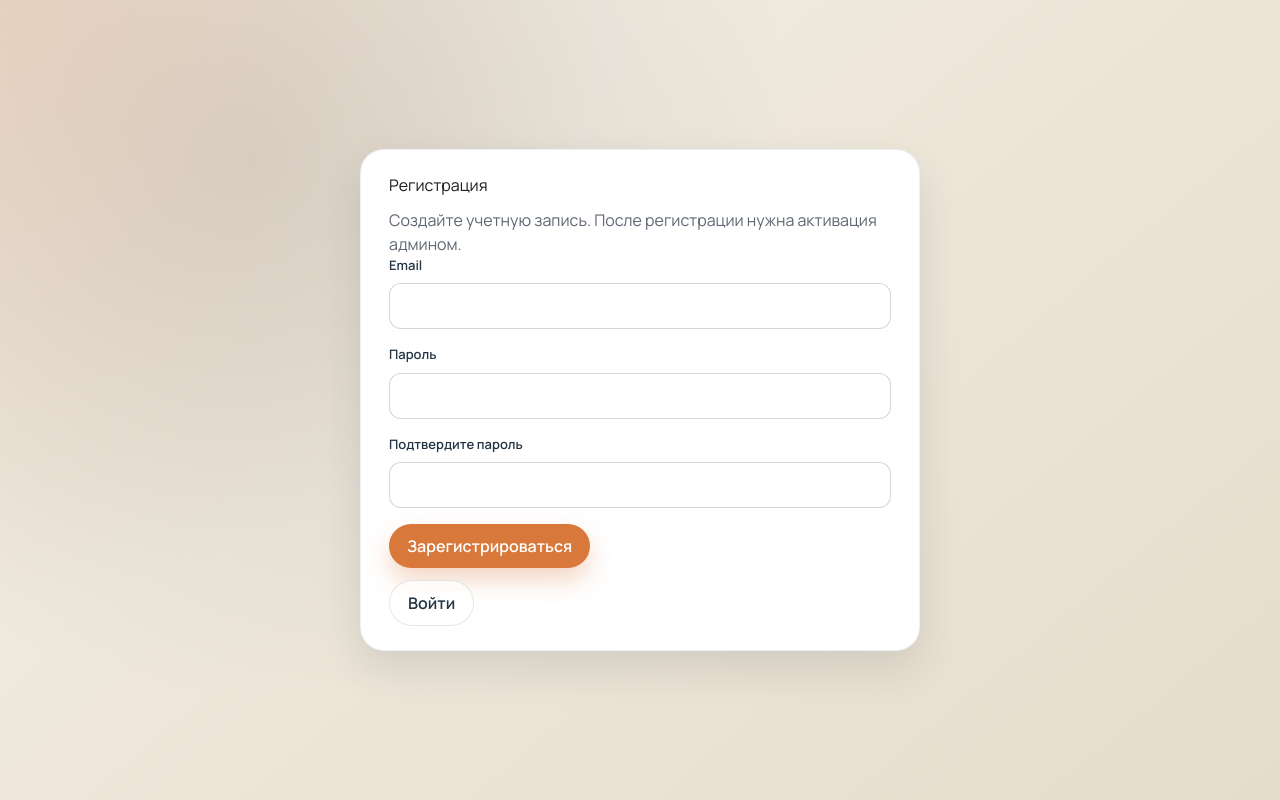
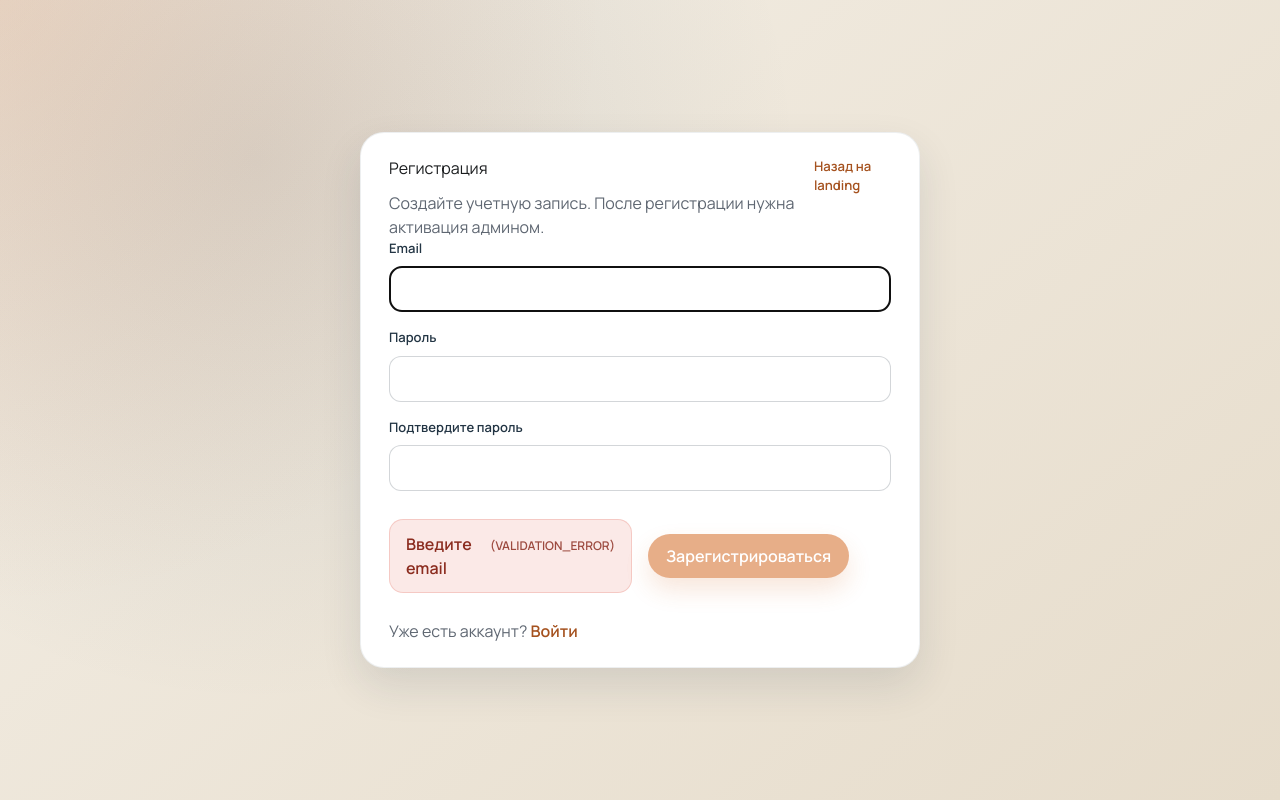
Before and after one commit to Kerysfel/Studying-light, a React (Vite) app in the folder frontend/: page /register in a window 1280 px wide. Built offline with nearby package versions, Linux system fonts and the light colour scheme.

Commit message:
[patch0.8.0](feat): Finalized auth page

```diff
--- a/frontend/src/api.js
+++ b/frontend/src/api.js
@@ -36,20 +36,38 @@ const parseJson = async (response) => {
   return response.json();
 };
 
+const asDetailString = (value, fallback = "Ошибка запроса") => {
+  if (typeof value === "string" && value.trim()) {
+    return value;
+  }
+  return fallback;
+};
+
 const normalizeError = (status, payload) => {
+  if (Array.isArray(payload?.detail)) {
+    return {
+      detail: asDetailString(payload.title, "Проверьте введенные данные."),
+      code: payload.code || "VALIDATION_ERROR",
+      errors: payload.errors || payload.detail,
+    };
+  }
+
   const candidate = payload?.detail && typeof payload.detail === "object" ? payload.detail : payload;
 
   if (candidate && typeof candidate === "object") {
     return {
-      detail: candidate.detail || payload?.detail || "Ошибка запроса",
+      detail: asDetailString(
+        candidate.detail,
+        asDetailString(payload?.detail, "Ошибка запроса")
+      ),
       code: candidate.code || payload?.code || `HTTP_${status}`,
       errors: candidate.errors || payload?.errors || null,
     };
   }
 
   return {
-    detail: typeof payload?.detail === "string" ? payload.detail : "Ошибка запроса",
-    code: `HTTP_${status}`,
+    detail: asDetailString(payload?.detail, "Ошибка запроса"),
+    code: payload?.code || `HTTP_${status}`,
     errors: null,
   };
 };
--- /dev/null
+++ b/frontend/src/components/AuthLayout.jsx
@@ -0,0 +1,23 @@
+import { Link } from "react-router-dom";
+
+const AuthLayout = ({ title, subtitle, children, footer = null }) => {
+  return (
+    <div className="auth-shell">
+      <section className="panel auth-panel">
+        <div className="auth-header">
+          <div>
+            <h1>{title}</h1>
+            {subtitle && <p className="muted">{subtitle}</p>}
+          </div>
+          <Link className="auth-back-link" to="/">
+            Назад на landing
+          </Link>
+        </div>
+        {children}
+        {footer}
+      </section>
+    </div>
+  );
+};
+
+export default AuthLayout;
--- /dev/null
+++ b/frontend/src/components/ErrorBanner.jsx
@@ -0,0 +1,53 @@
+const normalizeErrorsList = (error) => {
+  if (!error) {
+    return [];
+  }
+
+  if (Array.isArray(error.errors)) {
+    return error.errors.map((item) => {
+      if (typeof item === "string") {
+        return item;
+      }
+      if (item && typeof item === "object") {
+        if (item.msg && item.loc) {
+          const location = Array.isArray(item.loc) ? item.loc.join(".") : String(item.loc);
+          return `${location}: ${item.msg}`;
+        }
+        if (item.msg) {
+          return item.msg;
+        }
+      }
+      return String(item);
+    });
+  }
+
+  return [];
+};
+
+const ErrorBanner = ({ error }) => {
+  if (!error) {
+    return null;
+  }
+
+  const detail = error.detail || "Произошла ошибка";
+  const code = error.code || "UNKNOWN";
+  const detailsList = normalizeErrorsList(error);
+
+  return (
+    <div className="alert error error-banner" role="alert">
+      <div className="error-banner-header">
+        <span>{detail}</span>
+        <small>({code})</small>
+      </div>
+      {detailsList.length > 0 && (
+        <ul className="error-banner-list">
+          {detailsList.map((item, index) => (
+            <li key={`${item}-${index}`}>{item}</li>
+          ))}
+        </ul>
+      )}
+    </div>
+  );
+};
+
+export default ErrorBanner;
--- a/frontend/src/pages/ForceChangePassword.jsx
+++ b/frontend/src/pages/ForceChangePassword.jsx
@@ -1,8 +1,28 @@
-import { useState } from "react";
+import { useMemo, useState } from "react";
 import { useNavigate } from "react-router-dom";
 
-import { getErrorMessage, request } from "../api.js";
+import { request } from "../api.js";
 import { useAuth } from "../auth.jsx";
+import AuthLayout from "../components/AuthLayout.jsx";
+import ErrorBanner from "../components/ErrorBanner.jsx";
+
+const toError = (detail, code, errors = null) => ({ detail, code, errors });
+
+const validateForm = ({ currentPassword, newPassword, confirmNewPassword }) => {
+  if (!currentPassword || !newPassword || !confirmNewPassword) {
+    return toError("Заполните все поля", "VALIDATION_ERROR");
+  }
+  if (!newPassword.trim() || !confirmNewPassword.trim()) {
+    return toError("Новый пароль не может состоять только из пробелов", "VALIDATION_ERROR");
+  }
+  if (newPassword.length < 10) {
+    return toError("Новый пароль должен быть не короче 10 символов", "VALIDATION_ERROR");
+  }
+  if (newPassword !== confirmNewPassword) {
+    return toError("Новый пароль и подтверждение не совпадают", "VALIDATION_ERROR");
+  }
+  return null;
+};
 
 const ForceChangePassword = () => {
   const navigate = useNavigate();
@@ -10,14 +30,27 @@ const ForceChangePassword = () => {
 
   const [currentPassword, setCurrentPassword] = useState("");
   const [newPassword, setNewPassword] = useState("");
-  const [error, setError] = useState("");
-  const [message, setMessage] = useState("");
+  const [confirmNewPassword, setConfirmNewPassword] = useState("");
+  const [error, setError] = useState(null);
   const [loading, setLoading] = useState(false);
+
+  const clientValidationError = useMemo(
+    () => validateForm({ currentPassword, newPassword, confirmNewPassword }),
+    [confirmNewPassword, currentPassword, newPassword]
+  );
+
+  const canSubmit = !loading && !clientValidationError;
 
   const handleSubmit = async (event) => {
     event.preventDefault();
-    setError("");
-    setMessage("");
+
+    const validationError = validateForm({ currentPassword, newPassword, confirmNewPassword });
+    if (validationError) {
+      setError(validationError);
+      return;
+    }
+
+    setError(null);
 
     try {
       setLoading(true);
@@ -28,22 +61,26 @@ const ForceChangePassword = () => {
           new_password: newPassword,
         }),
       });
+
+      setCurrentPassword("");
+      setNewPassword("");
+      setConfirmNewPassword("");
+
       await refreshMe();
-      setMessage("Пароль обновлен.");
       navigate("/app", { replace: true });
     } catch (requestError) {
-      setError(getErrorMessage(requestError));
+      setError({
+        detail: requestError?.detail || "Не удалось сменить пароль",
+        code: requestError?.code || "UNKNOWN",
+        errors: requestError?.errors || null,
+      });
     } finally {
       setLoading(false);
     }
   };
 
   return (
-    <div className="auth-shell">
-      <section className="panel auth-panel">
-        <h1>Смените пароль</h1>
-        <p className="muted">Для продолжения работы обновите пароль.</p>
-
+    <AuthLayout title="Смените пароль" subtitle="Для продолжения работы обновите пароль.">
       <form className="form-grid" onSubmit={handleSubmit}>
         <div className="form-block full">
           <label htmlFor="force-current">Текущий пароль</label>
@@ -53,6 +90,7 @@ const ForceChangePassword = () => {
             autoComplete="current-password"
             value={currentPassword}
             onChange={(event) => setCurrentPassword(event.target.value)}
+            autoFocus
             required
           />
         </div>
@@ -68,12 +106,24 @@ const ForceChangePassword = () => {
             required
           />
         </div>
+        <div className="form-block full">
+          <label htmlFor="force-confirm-new">Подтвердите новый пароль</label>
+          <input
+            id="force-confirm-new"
+            type="password"
+            autoComplete="new-password"
+            value={confirmNewPassword}
+            onChange={(event) => setConfirmNewPassword(event.target.value)}
+            minLength={10}
+            required
+          />
+        </div>
 
-          {error && <div className="alert error full">{error}</div>}
-          {message && <div className="alert success full">{message}</div>}
+        {clientValidationError && !error && <ErrorBanner error={clientValidationError} />}
+        <ErrorBanner error={error} />
 
         <div className="auth-actions full">
-            <button className="primary-button" type="submit" disabled={loading}>
+          <button className="primary-button" type="submit" disabled={!canSubmit}>
             {loading ? "Сохраняем..." : "Сменить пароль"}
           </button>
           <button className="ghost-button" type="button" onClick={logout}>
@@ -81,8 +131,7 @@ const ForceChangePassword = () => {
           </button>
         </div>
       </form>
-      </section>
-    </div>
+    </AuthLayout>
   );
 };
 
--- a/frontend/src/pages/ForgotPassword.jsx
+++ b/frontend/src/pages/ForgotPassword.jsx
@@ -1,41 +1,72 @@
-import { useState } from "react";
+import { useMemo, useState } from "react";
 import { Link } from "react-router-dom";
 
-import { getErrorMessage, request } from "../api.js";
+import { request } from "../api.js";
+import AuthLayout from "../components/AuthLayout.jsx";
+import ErrorBanner from "../components/ErrorBanner.jsx";
+
+const toError = (detail, code, errors = null) => ({ detail, code, errors });
 
 const ForgotPassword = () => {
   const [email, setEmail] = useState("");
-  const [error, setError] = useState("");
-  const [message, setMessage] = useState("");
+  const [error, setError] = useState(null);
   const [loading, setLoading] = useState(false);
+  const [success, setSuccess] = useState(false);
+
+  const clientValidationError = useMemo(() => {
+    if (!email.trim()) {
+      return toError("Введите email", "VALIDATION_ERROR");
+    }
+    return null;
+  }, [email]);
+
+  const canSubmit = !loading && !clientValidationError;
 
   const handleSubmit = async (event) => {
     event.preventDefault();
-    setError("");
-    setMessage("");
+
+    if (clientValidationError) {
+      setError(clientValidationError);
+      return;
+    }
+
+    setError(null);
 
     try {
       setLoading(true);
-      const response = await request("/auth/request-password-reset", {
+      await request("/auth/request-password-reset", {
         method: "POST",
         body: JSON.stringify({ email }),
       });
-      if (response?.status === "ok") {
-        setMessage("Если email существует, заявка на сброс пароля отправлена.");
-      }
+      setSuccess(true);
     } catch (requestError) {
-      setError(getErrorMessage(requestError));
+      setError({
+        detail: requestError?.detail || "Не удалось отправить заявку",
+        code: requestError?.code || "UNKNOWN",
+        errors: requestError?.errors || null,
+      });
     } finally {
       setLoading(false);
     }
   };
 
+  if (success) {
     return (
-    <div className="auth-shell">
-      <section className="panel auth-panel">
-        <h1>Сброс пароля</h1>
-        <p className="muted">Введите email. Система всегда возвращает единый ответ.</p>
+      <AuthLayout
+        title="Заявка отправлена"
+        subtitle="Если аккаунт существует, заявка создана. Администратор выдаст временный пароль."
+      >
+        <div className="auth-actions">
+          <Link className="primary-button" to="/login" state={{ email }}>
+            К входу
+          </Link>
+        </div>
+      </AuthLayout>
+    );
+  }
 
+  return (
+    <AuthLayout title="Сброс пароля" subtitle="Введите email для создания заявки на временный пароль.">
       <form className="form-grid" onSubmit={handleSubmit}>
         <div className="form-block full">
           <label htmlFor="forgot-email">Email</label>
@@ -45,15 +76,16 @@ const ForgotPassword = () => {
             autoComplete="email"
             value={email}
             onChange={(event) => setEmail(event.target.value)}
+            autoFocus
             required
           />
         </div>
 
-          {error && <div className="alert error full">{error}</div>}
-          {message && <div className="alert success full">{message}</div>}
+        {clientValidationError && !error && <ErrorBanner error={clientValidationError} />}
+        <ErrorBanner error={error} />
 
         <div className="auth-actions full">
-            <button className="primary-button" type="submit" disabled={loading}>
+          <button className="primary-button" type="submit" disabled={!canSubmit}>
             {loading ? "Отправляем..." : "Отправить"}
           </button>
           <Link className="ghost-button" to="/login">
@@ -61,8 +93,7 @@ const ForgotPassword = () => {
           </Link>
         </div>
       </form>
-      </section>
-    </div>
+    </AuthLayout>
   );
 };
 
--- a/frontend/src/pages/Login.jsx
+++ b/frontend/src/pages/Login.jsx
@@ -1,11 +1,23 @@
-import { useEffect, useState } from "react";
+import { useEffect, useMemo, useState } from "react";
 import { Link, useLocation, useNavigate } from "react-router-dom";
 
-import { getErrorMessage, request } from "../api.js";
+import { request } from "../api.js";
 import { useAuth } from "../auth.jsx";
+import AuthLayout from "../components/AuthLayout.jsx";
+import ErrorBanner from "../components/ErrorBanner.jsx";
 
-const INACTIVE_MESSAGE =
-  '{detail: "Account inactive, ask admin to activate", code: "ACCOUNT_INACTIVE"}';
+const toError = (detail, code, errors = null) => ({ detail, code, errors });
+
+const mapLoginError = (error) => {
+  const code = error?.code || "UNKNOWN";
+  if (code === "ACCOUNT_INACTIVE") {
+    return toError("Аккаунт не активирован администратором", code, error?.errors || null);
+  }
+  if (code === "AUTH_INVALID" || code === "HTTP_401") {
+    return toError("Неверный email или пароль", code, error?.errors || null);
+  }
+  return toError(error?.detail || "Ошибка входа", code, error?.errors || null);
+};
 
 const Login = () => {
   const navigate = useNavigate();
@@ -14,8 +26,7 @@ const Login = () => {
 
   const [email, setEmail] = useState("");
   const [password, setPassword] = useState("");
-  const [error, setError] = useState("");
-  const [inactiveMessage, setInactiveMessage] = useState("");
+  const [error, setError] = useState(null);
   const [loading, setLoading] = useState(false);
 
   useEffect(() => {
@@ -36,17 +47,20 @@ const Login = () => {
     if (notice.email) {
       setEmail(notice.email);
     }
-    if (notice.code === "ACCOUNT_INACTIVE") {
-      setInactiveMessage(INACTIVE_MESSAGE);
-      return;
-    }
-    setError(getErrorMessage(notice));
+    setError(mapLoginError(notice));
   }, [consumeLoginNotice, loginNotice]);
+
+  const canSubmit = useMemo(() => {
+    return email.trim().length > 0 && password.length > 0 && !loading;
+  }, [email, loading, password]);
 
   const handleSubmit = async (event) => {
     event.preventDefault();
-    setError("");
-    setInactiveMessage("");
+    if (!canSubmit) {
+      return;
+    }
+
+    setError(null);
 
     try {
       setLoading(true);
@@ -62,22 +76,14 @@ const Login = () => {
       }
       navigate(redirectTo, { replace: true });
     } catch (requestError) {
-      if (requestError?.code === "ACCOUNT_INACTIVE") {
-        setInactiveMessage(INACTIVE_MESSAGE);
-      } else {
-        setError(getErrorMessage(requestError));
-      }
+      setError(mapLoginError(requestError));
     } finally {
       setLoading(false);
     }
   };
 
   return (
-    <div className="auth-shell">
-      <section className="panel auth-panel">
-        <h1>Вход</h1>
-        <p className="muted">Введите email и пароль.</p>
-
+    <AuthLayout title="Вход" subtitle="Введите email и пароль.">
       <form className="form-grid" onSubmit={handleSubmit}>
         <div className="form-block full">
           <label htmlFor="login-email">Email</label>
@@ -87,6 +93,7 @@ const Login = () => {
             autoComplete="email"
             value={email}
             onChange={(event) => setEmail(event.target.value)}
+            autoFocus
             required
           />
         </div>
@@ -102,23 +109,22 @@ const Login = () => {
           />
         </div>
 
-          {inactiveMessage && <div className="alert info full">{inactiveMessage}</div>}
-          {error && <div className="alert error full">{error}</div>}
+        <ErrorBanner error={error} />
 
         <div className="auth-actions full">
-            <button className="primary-button" type="submit" disabled={loading}>
+          <button className="primary-button" type="submit" disabled={!canSubmit}>
             {loading ? "Входим..." : "Войти"}
           </button>
           <Link className="ghost-button" to="/forgot-password">
             Забыли пароль?
           </Link>
-            <Link className="ghost-button" to="/register">
-              К регистрации
-            </Link>
         </div>
       </form>
-      </section>
-    </div>
+
+      <p className="muted auth-note">
+        Нет аккаунта? <Link className="inline-link" to="/register">Регистрация</Link>
+      </p>
+    </AuthLayout>
   );
 };
 
--- a/frontend/src/pages/Register.jsx
+++ b/frontend/src/pages/Register.jsx
@@ -1,19 +1,52 @@
-import { useState } from "react";
+import { useMemo, useState } from "react";
 import { Link } from "react-router-dom";
 
-import { getErrorMessage, request } from "../api.js";
+import { request } from "../api.js";
+import AuthLayout from "../components/AuthLayout.jsx";
+import ErrorBanner from "../components/ErrorBanner.jsx";
+
+const toError = (detail, code, errors = null) => ({ detail, code, errors });
+
+const validateRegister = ({ email, password, confirmPassword }) => {
+  if (!email.trim()) {
+    return toError("Введите email", "VALIDATION_ERROR");
+  }
+  if (!password.trim() || !confirmPassword.trim()) {
+    return toError("Пароль не может состоять только из пробелов", "VALIDATION_ERROR");
+  }
+  if (password.length < 10) {
+    return toError("Пароль должен быть не короче 10 символов", "VALIDATION_ERROR");
+  }
+  if (password !== confirmPassword) {
+    return toError("Пароли не совпадают", "VALIDATION_ERROR");
+  }
+  return null;
+};
 
 const Register = () => {
   const [email, setEmail] = useState("");
   const [password, setPassword] = useState("");
   const [confirmPassword, setConfirmPassword] = useState("");
-  const [error, setError] = useState("");
+  const [error, setError] = useState(null);
   const [loading, setLoading] = useState(false);
   const [isPendingActivation, setIsPendingActivation] = useState(false);
 
+  const clientValidationError = useMemo(
+    () => validateRegister({ email, password, confirmPassword }),
+    [confirmPassword, email, password]
+  );
+
+  const canSubmit = !loading && !clientValidationError;
+
   const handleSubmit = async (event) => {
     event.preventDefault();
-    setError("");
+    const validationError = validateRegister({ email, password, confirmPassword });
+    if (validationError) {
+      setError(validationError);
+      return;
+    }
+
+    setError(null);
 
     try {
       setLoading(true);
@@ -23,7 +56,11 @@ const Register = () => {
       });
       setIsPendingActivation(true);
     } catch (requestError) {
-      setError(getErrorMessage(requestError));
+      setError({
+        detail: requestError?.detail || "Не удалось зарегистрироваться",
+        code: requestError?.code || "UNKNOWN",
+        errors: requestError?.errors || null,
+      });
     } finally {
       setLoading(false);
     }
@@ -31,31 +68,24 @@ const Register = () => {
 
   if (isPendingActivation) {
     return (
-      <div className="auth-shell">
-        <section className="panel auth-panel">
-          <h1>Активация ожидается</h1>
-          <p className="muted">
-            Аккаунт создан. Дождитесь активации администратором, затем войдите в систему.
-          </p>
+      <AuthLayout
+        title="Регистрация успешна"
+        subtitle="Ожидайте активации администратором. После активации можно войти в систему."
+      >
         <div className="auth-actions">
           <Link className="primary-button" to="/login" state={{ email }}>
-              К входу
-            </Link>
-            <Link className="ghost-button" to="/">
-              На главную
+            Перейти ко входу
           </Link>
         </div>
-        </section>
-      </div>
+      </AuthLayout>
     );
   }
 
   return (
-    <div className="auth-shell">
-      <section className="panel auth-panel">
-        <h1>Регистрация</h1>
-        <p className="muted">Создайте учетную запись. После регистрации нужна активация админом.</p>
-
+    <AuthLayout
+      title="Регистрация"
+      subtitle="Создайте учетную запись. После регистрации нужна активация админом."
+    >
       <form className="form-grid" onSubmit={handleSubmit}>
         <div className="form-block full">
           <label htmlFor="register-email">Email</label>
@@ -65,6 +95,7 @@ const Register = () => {
             autoComplete="email"
             value={email}
             onChange={(event) => setEmail(event.target.value)}
+            autoFocus
             required
           />
         </div>
@@ -76,8 +107,8 @@ const Register = () => {
             autoComplete="new-password"
             value={password}
             onChange={(event) => setPassword(event.target.value)}
+            minLength={10}
             required
-              minLength={10}
           />
         </div>
         <div className="form-block full">
@@ -88,24 +119,25 @@ const Register = () => {
             autoComplete="new-password"
             value={confirmPassword}
             onChange={(event) => setConfirmPassword(event.target.value)}
+            minLength={10}
             required
-              minLength={10}
           />
         </div>
 
-          {error && <div className="alert error full">{error}</div>}
+        {clientValidationError && !error && <ErrorBanner error={clientValidationError} />}
+        <ErrorBanner error={error} />
 
         <div className="auth-actions full">
-            <button className="primary-button" type="submit" disabled={loading}>
+          <button className="primary-button" type="submit" disabled={!canSubmit}>
             {loading ? "Создаем..." : "Зарегистрироваться"}
           </button>
-            <Link className="ghost-button" to="/login">
-              Войти
-            </Link>
         </div>
       </form>
-      </section>
-    </div>
+
+      <p className="muted auth-note">
+        Уже есть аккаунт? <Link className="inline-link" to="/login">Войти</Link>
+      </p>
+    </AuthLayout>
   );
 };
 
--- a/frontend/src/styles.css
+++ b/frontend/src/styles.css
@@ -1365,16 +1365,57 @@ select {
   width: min(560px, 100%);
 }
 
+.auth-header {
+  display: flex;
+  align-items: flex-start;
+  justify-content: space-between;
+  gap: 16px;
+}
+
 .auth-panel h1 {
   margin: 0 0 10px;
   font-family: var(--font-display);
 }
 
+.auth-back-link {
+  font-size: 0.82rem;
+  font-weight: 600;
+  color: var(--color-accent-deep);
+}
+
 .auth-actions {
   display: flex;
   gap: 12px;
   align-items: center;
   flex-wrap: wrap;
+}
+
+.auth-note {
+  margin-top: 14px;
+}
+
+.error-banner {
+  width: 100%;
+}
+
+.error-banner-header {
+  display: flex;
+  gap: 10px;
+  align-items: baseline;
+  justify-content: space-between;
+}
+
+.error-banner-header small {
+  font-size: 0.75rem;
+  opacity: 0.84;
+}
+
+.error-banner-list {
+  margin: 10px 0 0;
+  padding-left: 18px;
+  display: grid;
+  gap: 4px;
+  font-weight: 500;
 }
 
 .landing-shell {
```
Lines whose indentation alone changed are shown as unchanged.
